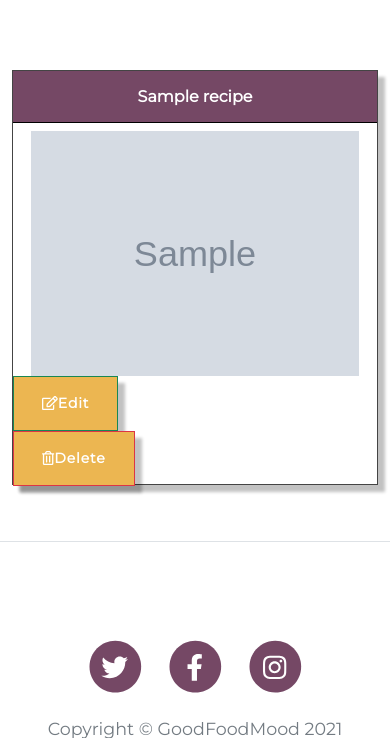
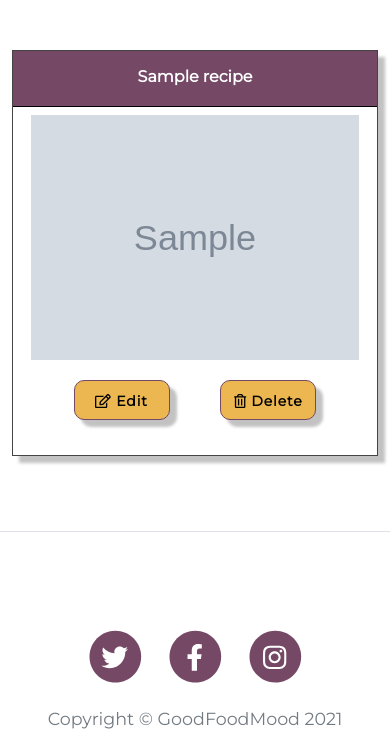
Before and after one commit to tony-reddington/goodfoodmood, a Flask app: page /profile/1 in a window 390 px wide. Shown: the part 427-1165 px from the top of the page. Run offline with Flask 2, Linux system fonts and the light colour scheme; the visitor is signed in with stand-in values (Sample User, id 1); grey boxes marked "Sample" are stand-in pictures; a database or web service that is not in the repository returns one stand-in record (values such as "Sample title"); some libraries are stand-ins or nearby versions.

Commit message:
Added style for profile.html and added media queries to make the page more responsive

```diff
--- a/static/css/style.css
+++ b/static/css/style.css
@@ -197,3 +197,44 @@ form {
     color: #000000;
     border: 2px solid #754865 !important;
 }
+
+/* Styling for profile.html */
+
+.profile-button-container {
+    text-align: center;
+    display: flex;
+    justify-content: space-evenly;
+    flex-wrap: nowrap;
+    flex-direction: row;
+    margin: 20px 10px;
+}
+
+#profile-card .card {
+    margin: 0;
+}
+
+.profile-button-div .btn {
+    height: 2.5rem;
+    width: 6rem;
+    padding: 10px;
+    margin: auto 0;
+    border-radius: 10px;
+    color: #000000;
+    border-color: #754865;
+}
+
+.profile-button-icon {
+    margin-right: 5px;
+}
+
+@media (max-width: 576px) {
+    #profile-card .card {
+        margin-bottom: 50px;
+    }
+}
+
+@media (max-width: 768px) {
+    #profile-card .card {
+        margin-bottom: 60px;
+    }
+}
```
